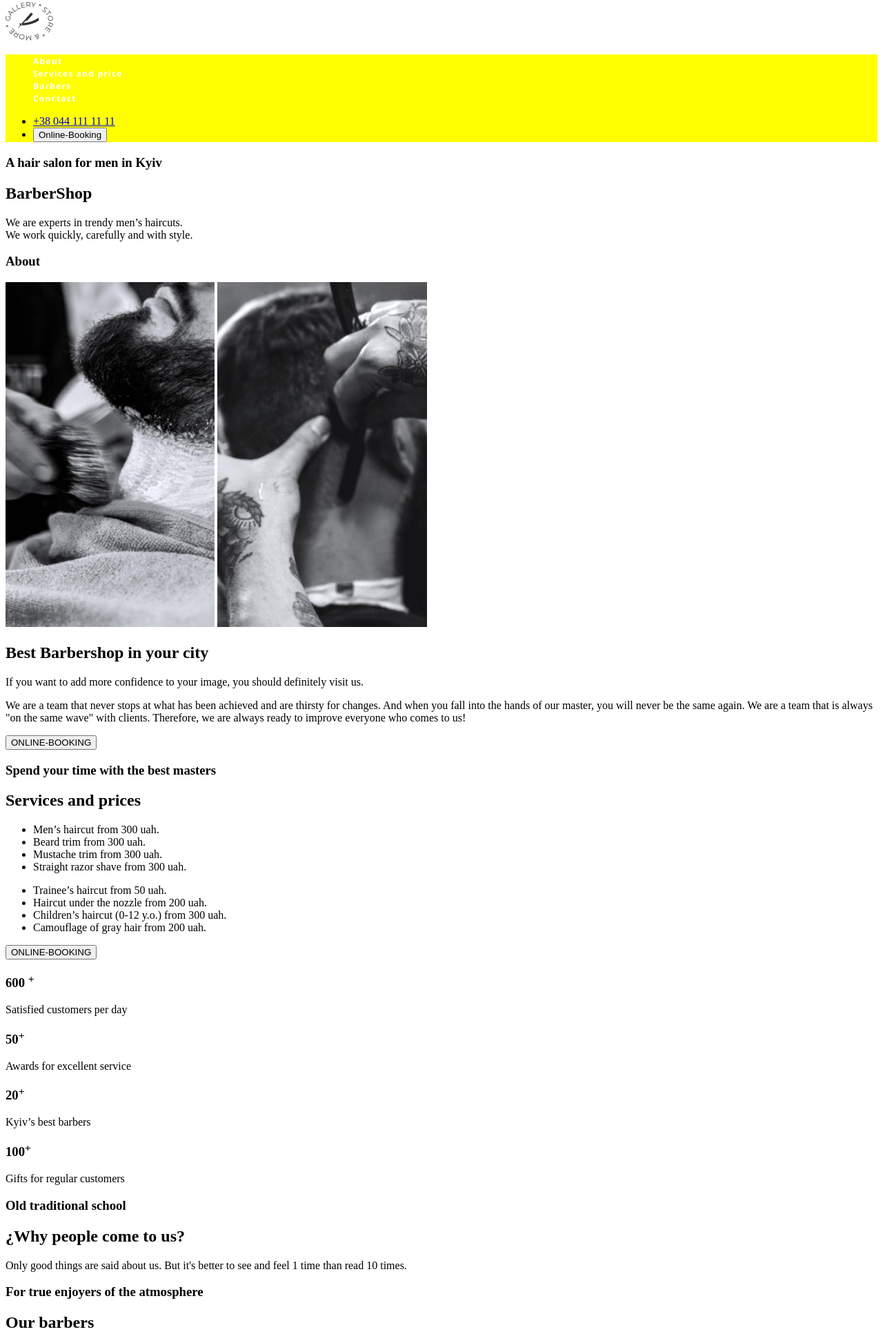
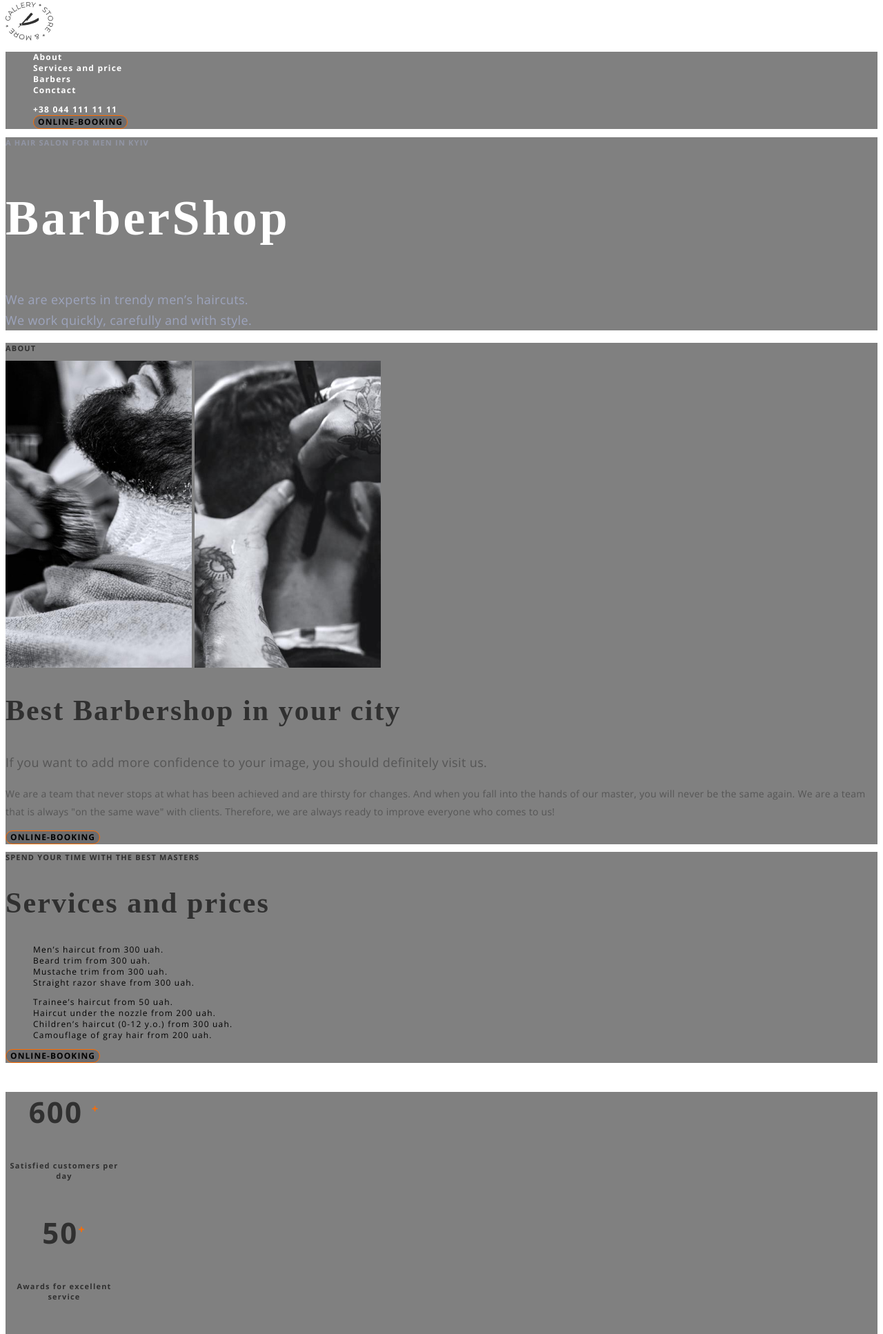
Before and after one commit to Liviu005/BarberShop, a plain HTML site: page index.html in a window 1280 px wide. Shown: the part 5-1939 px from the top of the page at 69% size. Drawn offline with nearby package versions, Linux system fonts and the light colour scheme.

Commit message:
added css style

```diff
--- a/css/style.css
+++ b/css/style.css
@@ -1,6 +1,23 @@
-.navigation-list li a {
+/*Variables*/
+:root{
+    --background-section: gray;
+}
+
+/*Globals*/
+html{
     font-family: 'Open Sans';
     font-style: normal;
+    font-weight: 400;
+    font-size: 12px;
+    line-height: 16px;
+    letter-spacing: 0.1em;
+}
+
+.unstyled-list{
+    list-style: none;
+}
+
+.link{
     font-weight: 600;
     font-size: 12px;
     line-height: 16px;
@@ -9,10 +26,143 @@ color: #FFFFFF;
     text-decoration: none;
 }
 
-.header-navigation {
-    background-color: yellow;
+.header-navigation,
+.page-section,
+.hero-section
+ {
+    background-color: var(--background-section);
 }
 
-.navigation-list > li{
-    list-style: none;
+.navigation-list li a {
+    font-family: 'Open Sans';
+    font-weight: 600;
+    color: #FFFFFF;
+    text-decoration: none;
 }
+
+
+.online-booking-button{
+    box-sizing: border-box;
+    border: 1px solid #FF6C00;
+    border-radius: 25px;
+    font-family: 'Open Sans';
+    font-style: normal;
+    font-weight: 600;
+    font-size: 12px;
+    line-height: 16px;
+    letter-spacing: 0.09em;
+    text-transform: uppercase;
+    background: rgba(25, 28, 38, 0.2);
+}
+
+.sub-title-section {
+    font-weight: 600;
+    font-size: 11px;
+    line-height: 15px;
+    text-transform: uppercase;
+    color: #303030 ;
+}
+
+.title-section {
+    font-family: 'Raleway';
+    font-weight: 700;
+    font-size: 42px;
+    line-height: 49px;
+    letter-spacing: 0.05em;
+    color: #303030;
+}
+
+.text-section-first-text {
+    font-size: 18px;
+    line-height: 30px;
+    letter-spacing: 0.02em;
+    color: #555555;
+}
+
+.text-section{
+    font-weight: 400;
+    font-size: 14px;
+    line-height: 26px;
+    letter-spacing: 0.02em;
+    color: #555555;
+}
+
+/*HeroesSection*/
+
+.hero-sub-title-section {
+    font-weight: 600;
+    font-size: 11px;
+    line-height: 15px;
+    text-transform: uppercase;
+    color: rgba(157, 164, 189, 0.6);
+}
+
+.hero-title-section {
+    font-family: 'Raleway';
+    font-weight: 700;
+    font-size: 72px;
+    line-height: 85px;
+    letter-spacing: 0.05em;
+    color: #FFFFFF;
+}
+.hero-text-section {
+    font-weight: 400;
+    font-size: 18px;
+    line-height: 30px;
+    letter-spacing: 0.02em;
+    color: #9DA4BD;
+}
+
+/*PortofolioSection*/
+
+.card{
+    width: 170px;
+    height: 133px ;
+}
+
+.card-title {
+    font-weight: 700;
+    font-size: 42px;
+    line-height: 57px;
+    text-align: center;
+    letter-spacing: 0.05em;
+    color: #303030;
+}
+
+.card-description {
+    font-weight: 600;
+    font-size: 11px;
+    line-height: 15px;
+    text-align: center;
+    color: #303030;
+}
+
+.sup{
+    font-family: 'Open Sans';
+    font-style: normal;
+    font-weight: 600;
+    font-size: 16px;
+    line-height: 22px;
+    text-align: center;
+    color: #FF6C00;
+}
+
+/*BarbersSection*/
+
+.our-barbers .image{
+    width: 370px;
+    height: 346px;
+}
+
+.our-narners .title{
+font-weight: 400;
+font-size: 18px;
+line-height: 25px;
+text-align: center;
+letter-spacing: 0.02em;
+color: #303030;
+}
+
+.our-barbers .ocupation{
+
+}
--- a/index.html
+++ b/index.html
@@ -9,134 +9,139 @@
     <link rel="stylesheet" href="css/style.css">
 </head>
 <body>
-    <header>
+    <!--PageHeader-->
+    <header class="page-header">
         <img src="images/Logo.png" alt="Logo BarberShop App">
         <nav class="header-navigation">
-            <ul class="navigation-list">
-                <li><a href="about.html">About</a> </li>
-                <li><a href="services.html">Services and price</a> </li>
-                <li><a href="barbers.html">Barbers</a> </li>
-                <li><a href="conctact.html">Conctact</a> </li>
+            <ul class="navigation-list unstyled-list">
+                <li><a class="link" href="about.html">About</a> </li>
+                <li><a class="link" href="services.html">Services and price</a> </li>
+                <li><a class="link" href="barbers.html">Barbers</a> </li>
+                <li><a class="link" href="conctact.html">Conctact</a> </li>
             </ul>
-            <ul>
-                <li><a href="tel:+123456789">+38 044 111 11 11</a></li>
-                <li><button>Online-Booking</button></li>
+            <ul class="right-navigation-list unstyled-list">
+                <li><a class="link" href="tel:+123456789">+38 044 111 11 11</a></li>
+                <li class="link"><button class="online-booking-button">Online-Booking</button></li>
             </ul>
         </nav>
     </header>
     <main>
-        <section>
-            <h3>A hair salon for men in Kyiv</h3>
-            <h2>BarberShop</h2>
-            <p>We are experts in trendy men’s haircuts. <br>
+        <!--HeroSection-->
+        <section class="hero-section">
+            <h3 class="hero-sub-title-section">A hair salon for men in Kyiv</h3>
+            <h2 class="hero-title-section">BarberShop</h2>
+            <p class="hero-text-section">We are experts in trendy men’s haircuts. <br>
                 We work quickly, carefully and with style.</p>
         </section>
-        <section>
-            <h3>About</h3>
+        <!--AboutSection-->
+        <section class="page-section about">
+            <h3 class="sub-title-section">About</h3>
             <div>
-                <img height="500" src="images/HairCut1.png" alt="">
-                <img height="500" src="images/HairCut2.png" alt="">
+                <img width="270" height="445" src="images/HairCut1.png" alt="">
+                <img width="270" height="445" src="images/HairCut2.png" alt="">
             </div>
             <div>
-                <h2>Best Barbershop in your city</h2>
-                <p>If you want to add more confidence to your image, you should definitely visit us.</p>
-                <p>We are a team that never stops at what has been achieved and are thirsty for changes. And when you
-                    fall into the hands of our master, you will never be the same again. We are a team that is always
-                    "on the same wave" with clients. Therefore, we are always ready to improve everyone who comes to us!
-                </p>
-                <button>ONLINE-BOOKING</button>
+                <h2 class="title-section">Best Barbershop in your city</h2>
+                <p class="text-section-first-text">If you want to add more confidence to your image, you should definitely visit us.</p>
+                <p class="text-section">We are a team that never stops at what has been achieved and are thirsty for changes. And when you fall into the hands of our master, you will never be the same again. We are a team that is always "on the same wave" with clients. Therefore, we are always ready to improve everyone who comes to us! </p>
+                <button class="online-booking-button">ONLINE-BOOKING</button>
             </div>
         </section>
-        <section>
-            <h3>Spend your time with the best masters</h3>
-            <h2>Services and prices</h2>
-            <ul>
+        <!--ServicesSection-->
+        <section class="page-section services">
+            <h3 class="sub-title-section">Spend your time with the best masters</h3>
+            <h2 class="title-section">Services and prices</h2>
+            <ul class="right-navigation-list unstyled-list">
                 <li>Men’s haircut <span>from 300 uah.</span></li>
                 <li>Beard trim <span>from 300 uah.</span></li>
                 <li>Mustache trim <span>from 300 uah.</span></li>
                 <li>Straight razor shave <span>from 300 uah.</span></li>
             </ul>
-            <ul>
+            <ul class="right-navigation-list unstyled-list">
                 <li>Trainee’s haircut <span>from 50 uah.</span></li>
                 <li>Haircut under the nozzle <span>from 200 uah.</span></li>
                 <li>Children’s haircut (0-12 y.o.) <span>from 300 uah.</span></li>
                 <li>Camouflage of gray hair <span>from 200 uah.</span></li>
             </ul>
-            <button>ONLINE-BOOKING</button>
+            <button class="online-booking-button">ONLINE-BOOKING</button>
         </section>
-        <section>
-            <div>
-                <div>
-                    <h3>600 <sup>+</sup></h3>
-                    <p>Satisfied customers per day</p>
+        <!--PortofolioSection-->
+        <section class="page-section portofolio">
+            <div class="cards-left-side">
+                <div class="card">
+                    <h3 class="card-title">600 <sup class="sup">+</sup></h3>
+                    <p class="card-description">Satisfied customers per day</p>
                 </div>
-                <div>
-                    <h3>50<sup>+</sup></h3>
-                    <p>Awards for excellent service</p>
+                <div class="card">
+                    <h3 class="card-title">50<sup class="sup">+</sup></h3>
+                    <p class="card-description">Awards for excellent service</p>
                 </div>
-                <div>
-                    <h3>20<sup>+</sup></h3>
-                    <p>Kyiv’s best
+                <div class="card">
+                    <h3 class="card-title">20<sup class="sup">+</sup></h3>
+                    <p class="card-description">Kyiv’s best
                         barbers</p>
                 </div>
-                <div>
-                    <h3>100<sup>+</sup></h3>
-                    <p>Gifts for regular customers</p>
+                <div class="card">
+                    <h3 class="card-title">100<sup class="sup">+</sup></h3>
+                    <p class="card-description">Gifts for regular customers</p>
                 </div>
+
             </div>
             <div>
-                <h3>Old traditional school</h3>
-                <h2>¿Why people come to us?</h2>
-                <p>Only good things are said about us. But it's better to see and feel 1 time than read 10 times.</p>
+                <h3 class="sub-title-section">Old traditional school</h3>
+                <h2 class="title-section">¿Why people come to us?</h2>
+                <p class="text-section">Only good things are said about us. But it's better to see and feel 1 time than read 10 times.</p>
             </div>
         </section>
-        <section>
-            <h3>For true enjoyers of the atmosphere</h3>
-            <h2>Our barbers</h2>
-            <ul>
+        <!--OurBarbersSection-->
+        <section class="page-section ourbarbers">
+            <h3 class="sub-title-section">For true enjoyers of the atmosphere</h3>
+            <h2 class="title-section">Our barbers</h2>
+            <ul class="unstyled-list our-barbers">
                 <li>
-                    <img src="images/img1.png" alt="John Smith">
-                    <h3>John Smith</h3>
-                    <p>Extreme Barber</p>
+                    <img class="image" src="images/img1.png" alt="John Smith">
+                    <h3 class="title">John Smith</h3>
+                    <p class="ocupation">Extreme Barber</p>
                 </li>
                 <li>
-                    <img src="images/img2.png" alt="Michele Doe">
-                    <h3>Michele Doe</h3>
-                    <p>Extreme Barber</p>
+                    <img class="image" src="images/img2.png" alt="Michele Doe">
+                    <h3 class="title">Michele Doe</h3>
+                    <p class="ocupation">Extreme Barber</p>
                 </li>
                 <li>
-                    <img src="images/img3.png" alt="Alan Black">
-                    <h3>Alan Black</h3>
-                    <p>Extreme Barber</p>
+                    <img class="image" src="images/img3.png" alt="Alan Black">
+                    <h3 class="title">Alan Black</h3>
+                    <p class="ocupation">Extreme Barber</p>
                 </li>
             </ul>
         </section>
-        <section>
-            <h3>In Latin, "barba" means "beard"</h3>
-            <h2 hidden>Hair Cut Action</h2>
-            <ul>
+        <!--ActivitiesSection-->
+        <section class="page-section activities">
+            <h3 class="sub-title-section">In Latin, "barba" means "beard"</h3>
+            <h2 class="title-section" hidden>Hair Cut Action</h2>
+            <ul class="right-navigation-list unstyled-list">
                 <li><img src="images/HairCutAction1.png" alt="HairCutAction"></li>
                 <li><img src="images/HairCutAction2.png" alt="HairCutAction"></li>
                 <li><img src="images/HairCutAction3.png" alt="HairCutAction"></li>
                 <li><img src="images/HairCutAction4.png" alt="HairCutAction"></li>
             </ul>
         </section>
-        <section>
+        <!--OnlineSection-->
+        <section class="page-section online-booking">
             <div>
-                <h3>Online-booking</h3>
+                <h3 class="sub-title-section">Online-booking</h3>
                 <input placeholder="Name">
                 <input placeholder="Phone">
                 <input placeholder="Message">
                 <button>Send</button>
             </div>
             <div>
-                <h3></h3>
                 <address>
-                    <ul>
-                        <li><a href="">st. Vasilkovaya, 7A
+                    <ul class="unstyled-list">
+                        <li><a class="link" href="">st. Vasilkovaya, 7A
                                 Kiev, 08132</a></li>
-                        <li><a href="tel:+380441111111">+38 044 111 11 11</a></li>
-                        <li><a href="mailto:barbershop@email.com">barbershop@email.com</a></li>
+                        <li><a class="link" href="tel:+380441111111">+38 044 111 11 11</a></li>
+                        <li><a class="link" href="mailto:barbershop@email.com">barbershop@email.com</a></li>
                     </ul>
                 </address>
                 <h3>Working hours</h3>
@@ -144,11 +149,12 @@
             </div>
         </section>
     </main>
+    <!--PageFooter-->
     <footer>
         <p>&copy; Copyright 2020</p>
-        <ul>
-            <li><a href="#">Instagram</a></li>
-            <li><a href="#">Youtube</a></li>
+        <ul class="unstyled-list">
+            <li><a class="link" href="#">Instagram</a></li>
+            <li><a class="link" href="#">Youtube</a></li>
         </ul>
     </footer>
 </body>
```
Lines whose indentation alone changed are shown as unchanged.
